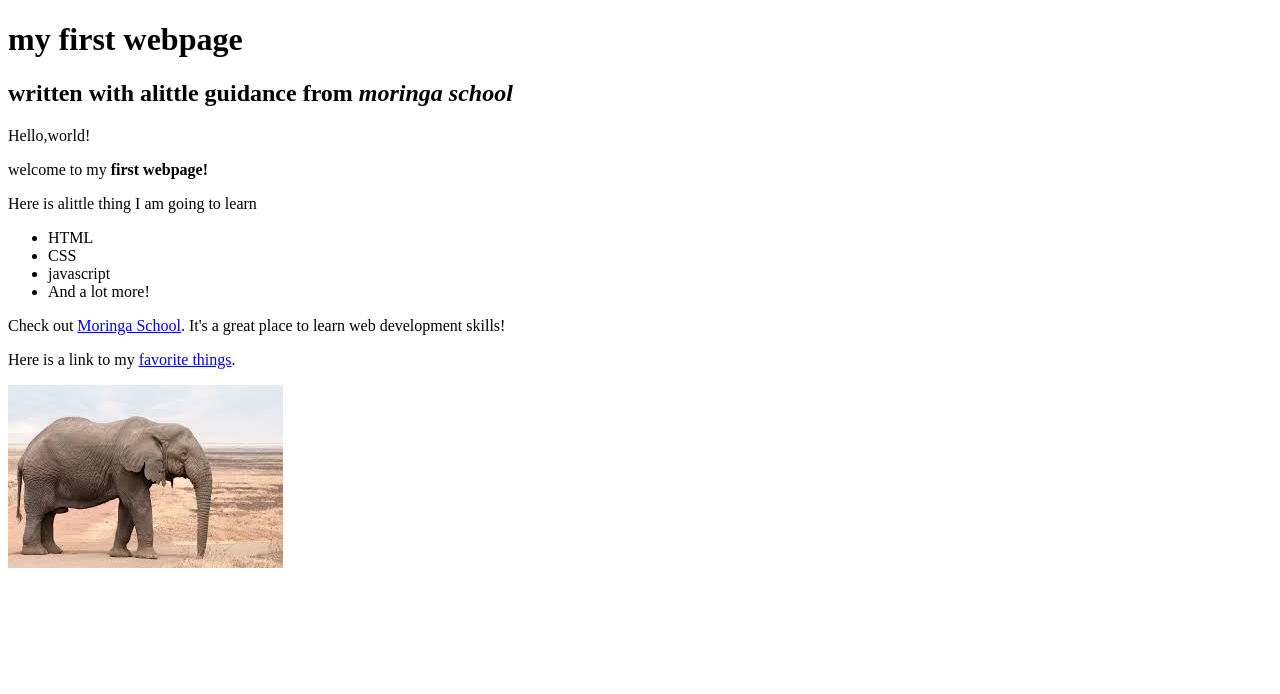
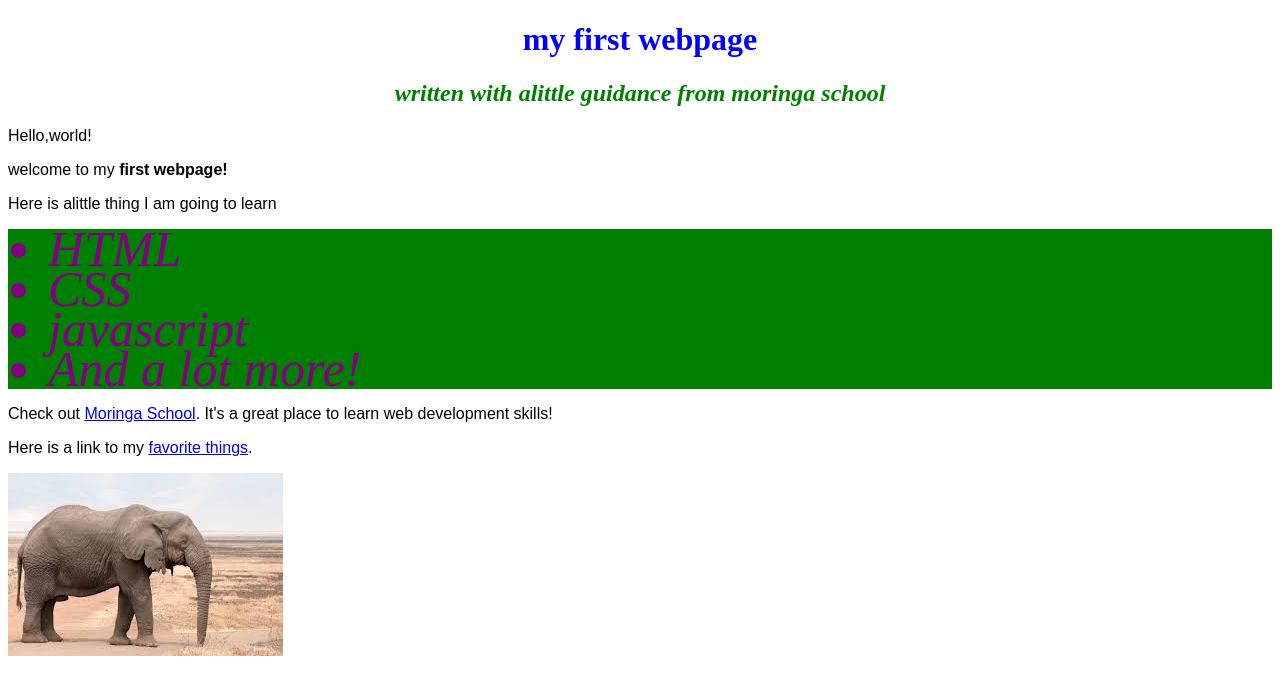
Before and after one commit to maxwellkimutai/my-first-webpage-1, a plain HTML site: page index.html in a window 1280 px wide. Drawn offline with Linux system fonts and the light colour scheme.

Commit message:
change name of my-first-webpage.html to index.html

```diff
--- a/css/style.css
+++ b/css/style.css
@@ -0,0 +1,28 @@
+h1 {
+  color: blue;
+  text-align: center;
+}
+h2{
+  color: green;
+  font-style: italic;
+  text-align: center;
+}
+p{
+  font-family: sans-serif;
+
+}
+ul{
+  line-height: 40px;
+  background-color: green;
+}
+li{
+  color: purple;
+  font-style: oblique;
+  font-size: 50px;
+}
+strong{
+  font: italic;
+}
+em{
+  font: bold;
+}
--- a/my-first-webpage.html
+++ b/index.html
@@ -2,6 +2,7 @@
 <html>
   <head>
     <title>my first webpage!</title>
+    <link rel="stylesheet" href="css/style.css" type="text/css">
   </head>
   <body>
    <h1>my first webpage</h1>
```
Also changed, not shown: my-favourite-things.html (+1 -0 lines).
